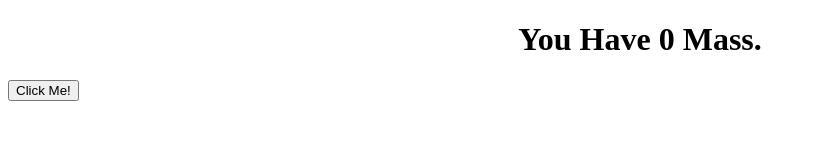
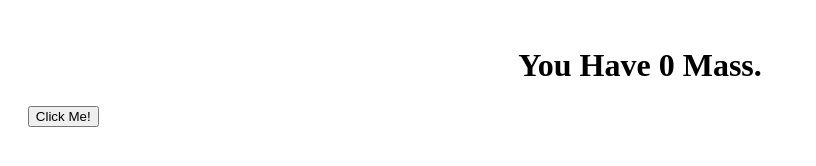
Before and after one commit to Annontations6/incrementalings, a plain HTML site: page index.html in a window 1280 px wide. Shown: the whole page, without its empty margins (0-816 px from the left). Drawn offline with Linux system fonts and the light colour scheme.

Commit message:
Update index.html

```diff
--- a/index.html
+++ b/index.html
@@ -3,6 +3,7 @@
   <head>
     <meta charset="UTF-8">
     <title id="title"></title>
+    <link rel="stylesheet" href="css/types.css">
   </head>
   <body>
     <span type="main-display">
```
